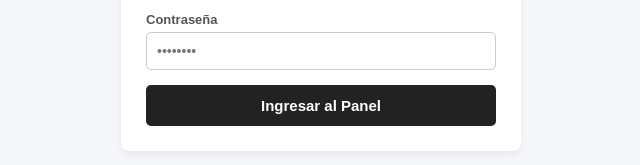
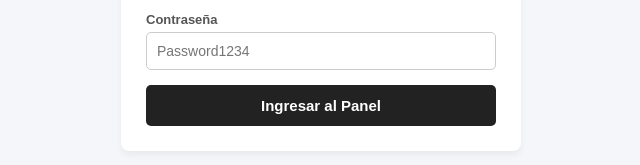
Before and after one commit to jnapamar/tienda-retail, a website: page admin.html in a window 1280 px wide. Shown: the part 235-400 px from the top of the page, 319-959 px from the left. Drawn offline with Linux system fonts and the light colour scheme.

Commit message:
Update admin.html

```diff
--- a/admin.html
+++ b/admin.html
@@ -57,7 +57,7 @@
             </div>
             <div class="form-group">
                 <label>Contraseña</label>
-                <input type="password" id="loginPassword" required placeholder="••••••••">
+                <input type="password" id="loginPassword" required placeholder="Password1234">
             </div>
             <button type="submit" id="btnLogin">Ingresar al Panel</button>
         </form>
```
